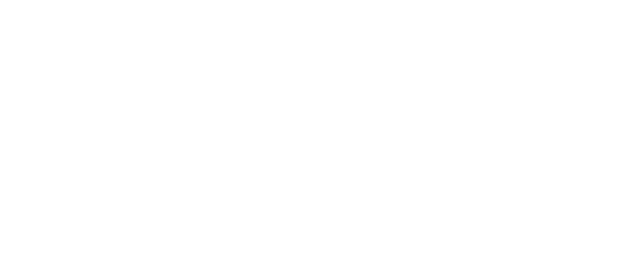
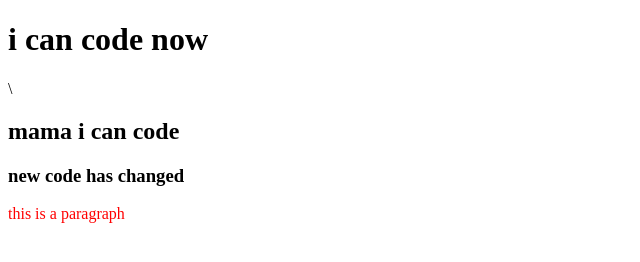
Before and after one commit to alsaif123/my-second-repo, a plain HTML site: page index.html in a window 1280 px wide. Shown: the whole page, without its empty margins (0-640 px from the left). Drawn offline with Linux system fonts and the light colour scheme.

Commit message:
added something

```diff
--- a/index.html
+++ b/index.html
@@ -5,8 +5,14 @@
     <meta http-equiv="X-UA-Compatible" content="IE=edge">
     <meta name="viewport" content="width=device-width, initial-scale=1.0">
     <title>My second repo</title>
+    <link rel="stylesheet" href="style.css">
+
+
 </head>
 <body>
-
+    <h1>i can code now </h1>\
+    <h2>mama i can code</h2>
+    <h3>new code has changed</h3>
+    <p>this is a paragraph</p>
 </body>
 </html>
--- /dev/null
+++ b/style.css
@@ -0,0 +1,3 @@
+p{
+    color: red;
+}
```
